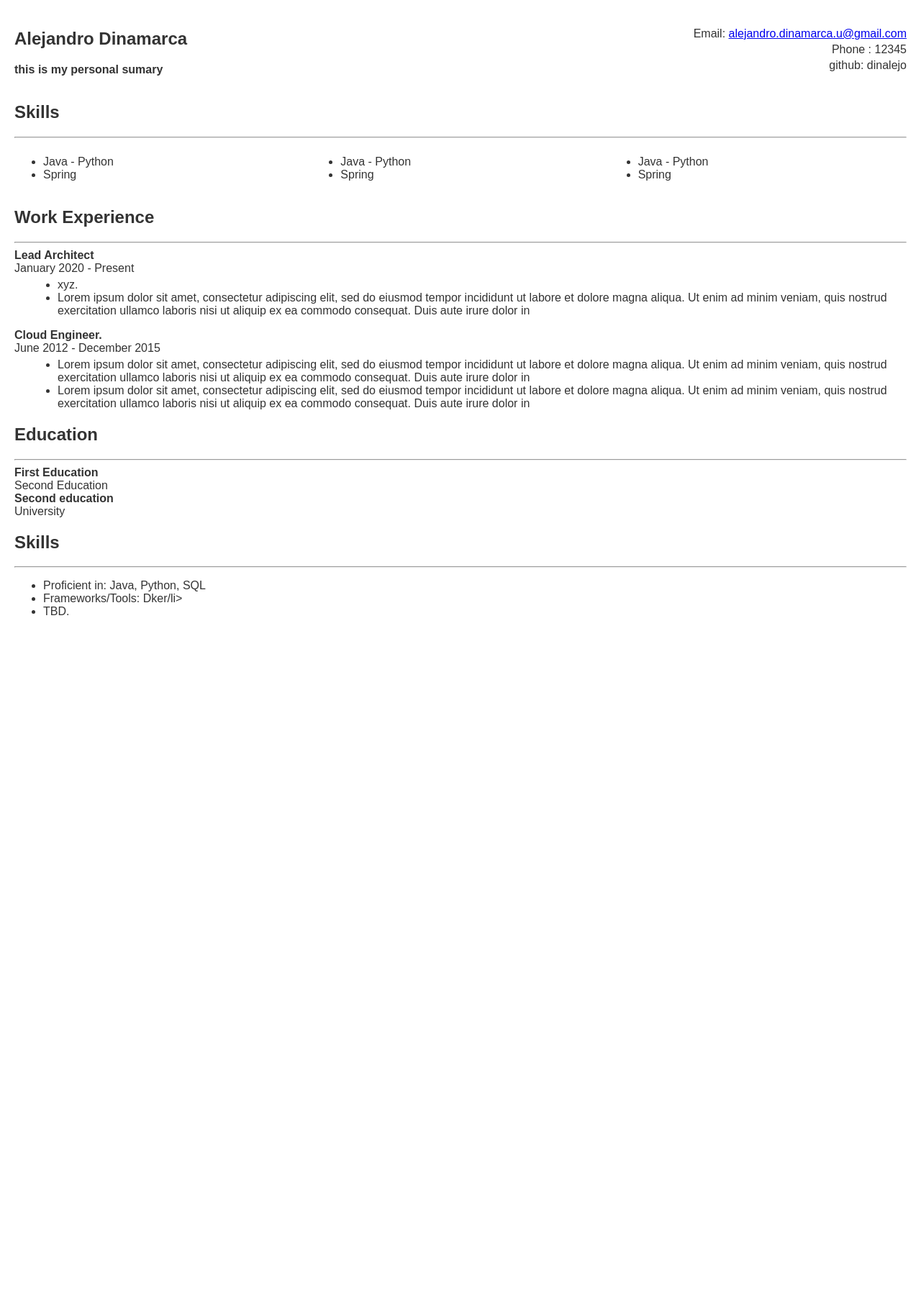
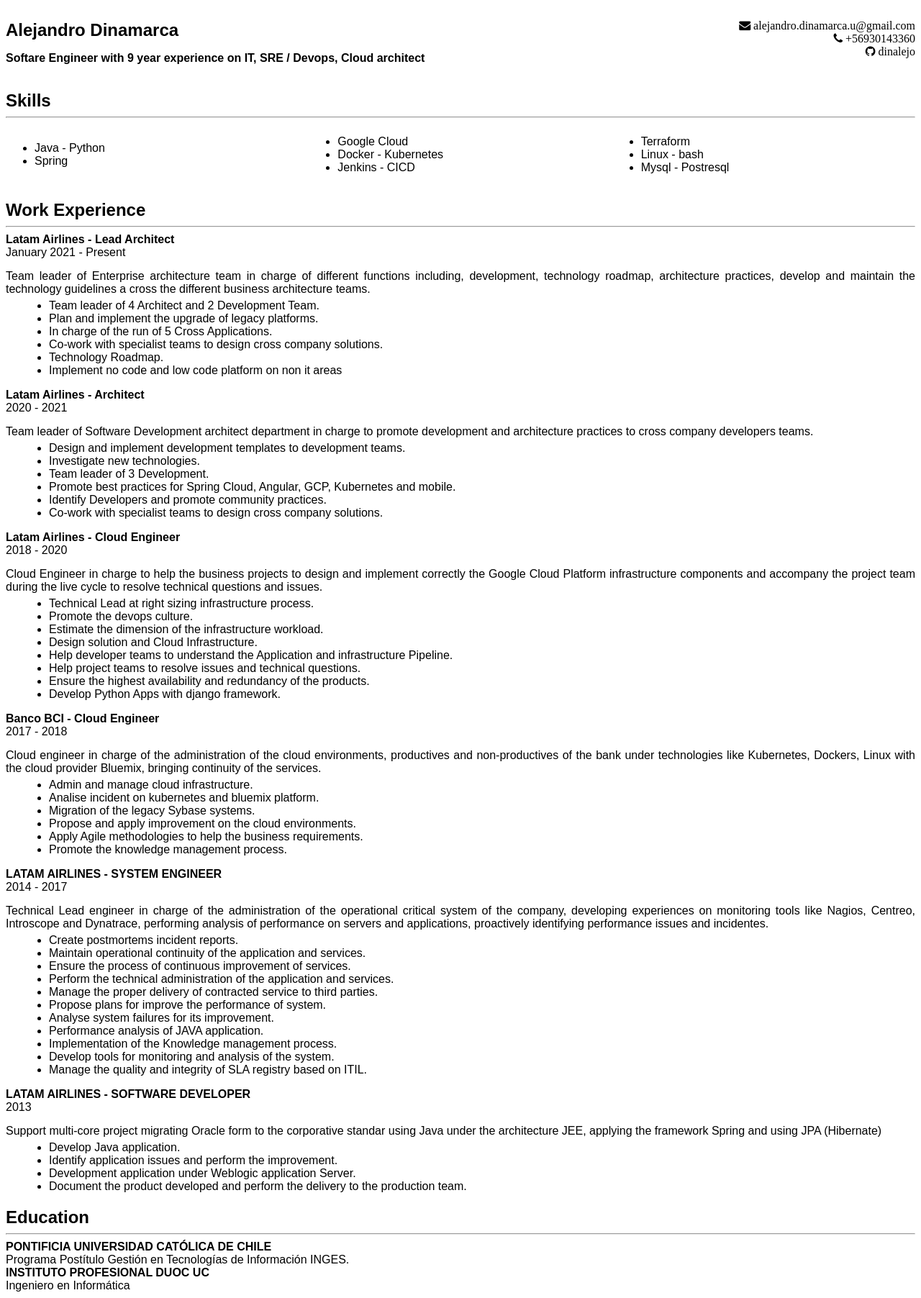
Before and after one commit to dinalejo/aledinamarca, a Jekyll site: the page built from resume.md, in a window 1280 px wide. Shown: the whole page at 72% size. Built offline with Jekyll 4.4.1, drawn with Linux system fonts in a browser that asks for light colours; before the commit the page ends 900 px from its top, so only the background shows below that.

Commit message:
add github config

```diff
--- a/_config.yml
+++ b/_config.yml
@@ -3,8 +3,12 @@ baseurl: "" # the subpath of your site, e.g. /blog
 title: "Alejandro Dinamarca" # the name of your site, e.g. ACME Corp.
 email: "alejandro.dinamarca.u@gmail.com"
 
+domain: "aledinamarca.github.io"      # if you want to force HTTPS, specify the domain without the http at the start, e.g. example.com
+url: "https://aledinamarca.github.io"  # the base hostname and protocol for your site, e.g. http://example.com
+baseurl: ""
+
 personal:
   name: "Alejandro Dinamarca"
   email: "alejandro.dinamarca.u@gmail.com"
-  phone: "12345"
+  phone: "+56930143360"
   github: "dinalejo"
--- a/_layouts/resume.html
+++ b/_layouts/resume.html
@@ -4,11 +4,10 @@
     <meta charset="UTF-8">
     <meta name="viewport" content="width=device-width, initial-scale=1.0">
     <title>{{ page.title }}</title>
+    <link rel="stylesheet" href="https://cdnjs.cloudflare.com/ajax/libs/font-awesome/4.7.0/css/font-awesome.min.css">
     <style>
         body {
             font-family: Arial, sans-serif;
-            margin: 20px;
-            color: #333;
         }
         header {
             display: flex;
@@ -21,23 +20,30 @@
         .header-right {
             text-align: right;
             font-size: 16px;
+            margin-bottom: 5px;
+            width: 30%;
         }
-        .contact-info {
-            margin-bottom: 4px;
+
+        h2{
+            margin-bottom: 0;
         }
-        section {
-            margin-top: 20px;
-        }
+
         .job-title {
             font-weight: bold;
+            margin-bottom: 0;
         }
         .job-description {
+            margin-top: 15px;
+            text-align: justify;
+        }
+        .job-function {
             margin-top: 5px;
             margin-left: 20px;
         }
         .personal-description {
             margin-top: 1px;
         }
+
 
         #skills-container {
             display: flex;
@@ -58,9 +64,9 @@
         </div>
 
         <div class="header-right">
-            <div class="contact-info">Email: <a href="mailto: {{ site.email }}">{{ site.personal.email }}</a></div>
-            <div class="contact-info">Phone : {{ site.personal.phone }}</div>
-            <div class="contact-info">github: {{ site.personal.github }}</div>
+            <div class="fa fa-envelope"> {{ site.personal.email }}</div><br />
+            <div class="fa fa-phone"> {{ site.personal.phone }}</div><br />
+            <div class="fa fa-github"> {{ site.personal.github }}</div>
         </div>
     </header>
 
@@ -77,64 +83,138 @@
                 </div>
                 <div>
                     <ul >
-                        <li>Java - Python</li>
-                        <li>Spring</li>
+                        <li>Google Cloud</li>
+                        <li>Docker - Kubernetes</li>
+                        <li>Jenkins - CICD</li>
                     </ul>
                 </div>
                 <div>
                     <ul >
-                        <li>Java - Python</li>
-                        <li>Spring</li>
+                        <li>Terraform</li>
+                        <li>Linux - bash</li>
+                        <li>Mysql - Postresql</li>
                     </ul>
                 </div>
             </div>
 
         </div>
     </section>
-
+ <!-- Work Experience -->
     <section>
         <h2>Work Experience</h2>
         <hr>
         <div>
-            <div class="job-title">Lead Architect</div>
-            <div>January 2020 - Present</div>
-            <ul class="job-description">
-                <li>xyz.</li>
-                <li>Lorem ipsum dolor sit amet, consectetur adipiscing elit, sed do eiusmod tempor incididunt ut labore et dolore magna aliqua. Ut enim ad minim veniam, quis nostrud exercitation ullamco laboris nisi ut aliquip ex ea commodo consequat. Duis aute irure dolor in</li>
+            <div class="job-title">Latam Airlines - Lead Architect</div>
+            <div>January 2021 - Present</div>
+            <div class="job-description"> Team leader of Enterprise architecture team in charge of different functions including, development, technology roadmap, architecture practices, develop and maintain the  technology guidelines a cross the different business architecture teams. </div>
+            <ul class="job-function">
+                <li> Team leader of 4 Architect and 2 Development Team.    </li>
+                <li> Plan and implement the upgrade of legacy platforms.</li>
+                <li> In charge of the run of 5 Cross Applications.</li>
+                <li> Co-work with specialist teams to design cross company solutions.</li>
+                <li> Technology Roadmap.</li>
+                <li> Implement no code and low code platform on non it areas</li>
+
             </ul>
         </div>
         <div>
-            <div class="job-title">Cloud Engineer.</div>
-            <div>June 2012 - December 2015</div>
-            <ul class="job-description">
-                <li>Lorem ipsum dolor sit amet, consectetur adipiscing elit, sed do eiusmod tempor incididunt ut labore et dolore magna aliqua. Ut enim ad minim veniam, quis nostrud exercitation ullamco laboris nisi ut aliquip ex ea commodo consequat. Duis aute irure dolor in</li>
-                <li>Lorem ipsum dolor sit amet, consectetur adipiscing elit, sed do eiusmod tempor incididunt ut labore et dolore magna aliqua. Ut enim ad minim veniam, quis nostrud exercitation ullamco laboris nisi ut aliquip ex ea commodo consequat. Duis aute irure dolor in</li>
+            <div class="job-title">Latam Airlines - Architect</div>
+            <div>2020 - 2021</div>
+            <div class="job-description">Team leader of Software Development architect department in charge to promote development and architecture practices to cross company developers teams. </div>
+            <ul class="job-function">
+                <li> Design and implement development templates to development teams.</li>
+                <li> Investigate new technologies.</li>
+                <li> Team leader of 3 Development.</li>
+                <li>Promote best practices for Spring Cloud, Angular, GCP, Kubernetes and mobile.</li>
+                <li>Identify Developers and promote community practices.</li>
+                <li>Co-work with specialist teams to design cross company solutions.</li>
             </ul>
         </div>
+
+
+        <p style="page-break-after: always"></p>
+
+
+        <div>
+            <div class="job-title">Latam Airlines - Cloud Engineer</div>
+            <div>2018 - 2020</div>
+            <div class="job-description">Cloud Engineer in charge to help the business projects to design and implement correctly the Google Cloud Platform infrastructure components and accompany the project team during the live cycle to resolve technical questions and issues.</div>
+            <ul class="job-function">
+                <li> Technical Lead at right sizing infrastructure process.</li>
+                <li>Promote the devops culture.</li>
+                <li>Estimate the dimension of the infrastructure workload.</li>
+                <li>Design solution and Cloud Infrastructure.</li>
+                <li>Help developer teams to understand the Application and infrastructure Pipeline. </li>
+                <li>Help project teams to resolve issues and technical questions.</li>
+                <li>Ensure the highest availability and redundancy of the products.</li>
+                <li>Develop Python Apps with django framework.</li>
+            </ul>
+        </div>
+
+
+        <div>
+            <div class="job-title">Banco BCI - Cloud Engineer</div>
+            <div>2017 - 2018</div>
+            <div class="job-description">Cloud engineer in charge of the administration of the cloud environments, productives and non-productives of the bank under technologies like Kubernetes, Dockers, Linux with the cloud provider Bluemix, bringing continuity of the services.</div>
+            <ul class="job-function">
+                <li>Admin and manage cloud infrastructure.</li>
+                <li>Analise incident on kubernetes and bluemix platform.</li>
+                <li>Migration of the legacy Sybase systems. </li>
+                <li>Propose and apply improvement on the cloud environments.</li>
+                <li>Apply Agile methodologies to help the business requirements.</li>
+                <li>Promote the knowledge management process.</li>
+            </ul>
+        </div>
+
+        <div>
+            <div class="job-title">LATAM AIRLINES - SYSTEM ENGINEER</div>
+            <div>2014 - 2017</div>
+            <div class="job-description">Technical Lead engineer in charge of the administration of the operational critical system of the company,  developing experiences on monitoring tools like Nagios, Centreo, Introscope and Dynatrace, performing analysis of performance on servers and applications, proactively identifying performance issues and incidentes. </div>
+            <ul class="job-function">
+                <li>Create postmortems incident reports.</li>
+                <li>Maintain operational continuity of the application and services.</li>
+                <li>Ensure the process of continuous improvement of services.</li>
+                <li>Perform the technical administration of the application and services.</li>
+                <li>Manage the proper delivery of  contracted service to third parties.</li>
+                <li>Propose plans for improve the performance of system.</li>
+                <li>Analyse system failures for its improvement.</li>
+                <li>Performance analysis of JAVA application.</li>
+                <li>Implementation of the Knowledge management process.</li>
+                <li>Develop tools for monitoring and analysis of the system.</li>
+                <li>Manage the quality and integrity of SLA registry based on ITIL.</li>
+            </ul>
+        </div>
+
+        <p style="page-break-after: always"></p>
+
+        <div>
+            <div class="job-title">LATAM AIRLINES - SOFTWARE DEVELOPER</div>
+            <div>2013</div>
+            <div class="job-description">Support multi-core project migrating Oracle form to the corporative standar using Java under the architecture JEE, applying the framework Spring and using JPA (Hibernate)
+            </div>
+            <ul class="job-function">
+                <li>Develop Java application.</li>
+                <li>Identify application issues and perform the improvement.</li>
+                <li>Development application under Weblogic application Server.</li>
+                <li>Document the product developed and perform the delivery to the production team.</li>
+
+            </ul>
+        </div>
+
     </section>
 
+    <!-- Education -->
     <section>
         <h2>Education</h2>
         <hr>
         <div>
-            <div class="job-title">First Education</div>
-            <div>Second Education</div>
+            <div class="job-title">PONTIFICIA UNIVERSIDAD CATÓLICA DE CHILE</div>
+            <div>Programa Postítulo Gestión en Tecnologías de Información INGES.</div>
         </div>
         <div>
-            <div class="job-title">Second education</div>
-            <div>University</div>
+            <div class="job-title">INSTITUTO PROFESIONAL DUOC UC            </div>
+            <div>Ingeniero en Informática </div>
         </div>
     </section>
-
-    <section>
-        <h2>Skills</h2>
-        <hr>
-        <ul>
-            <li>Proficient in: Java, Python, SQL</li>
-            <li>Frameworks/Tools: Dker/li>
-            <li>TBD.</li>
-        </ul>
-    </section>
-
 </body>
 </html>
--- a/resume.md
+++ b/resume.md
@@ -3,4 +3,4 @@ layout: resume
 permalink: /resume/
 ---
 
-this is my personal sumary
+Softare Engineer with 9 year experience on IT, SRE / Devops, Cloud architect
```
Also changed, not shown: README.MD, 4 other files.
